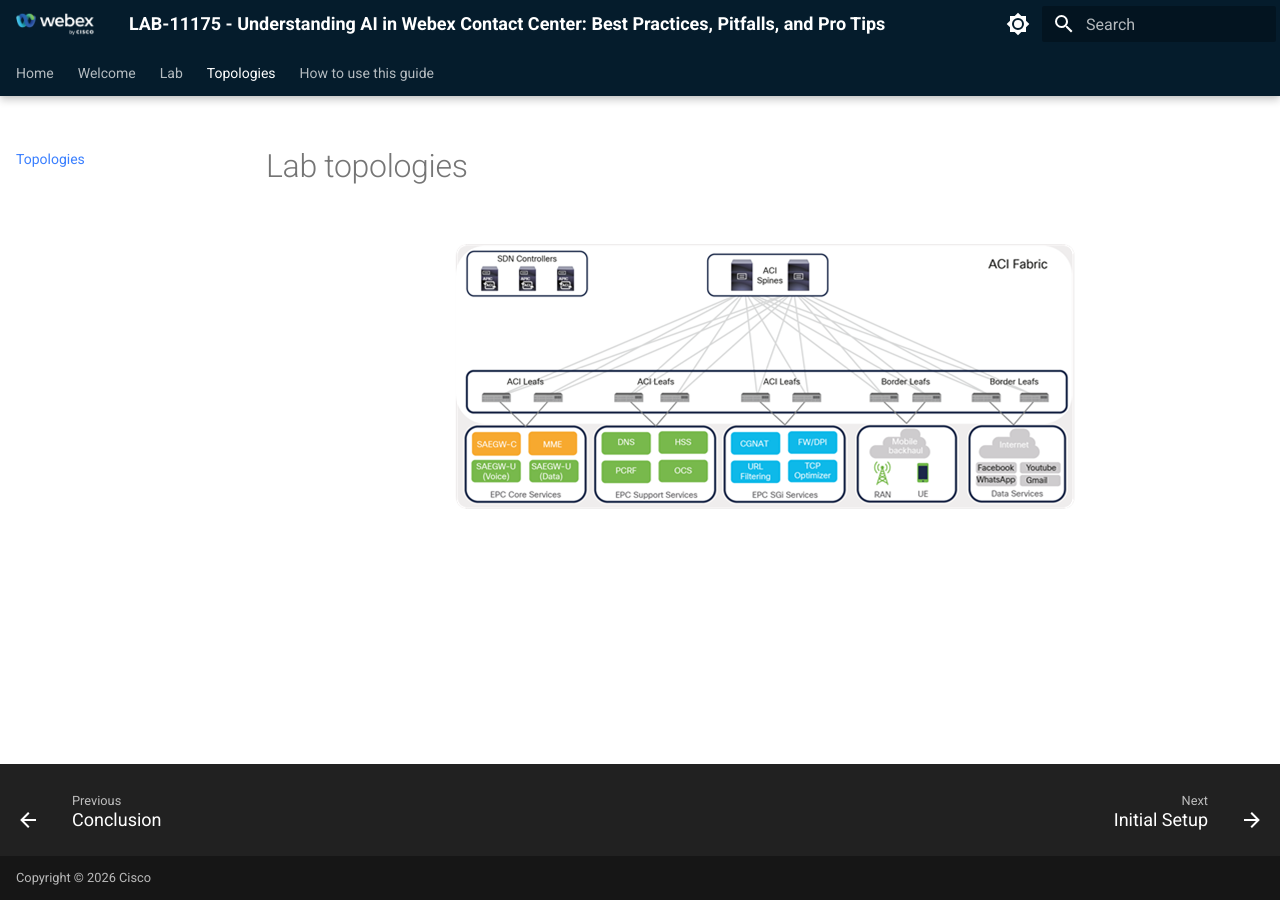
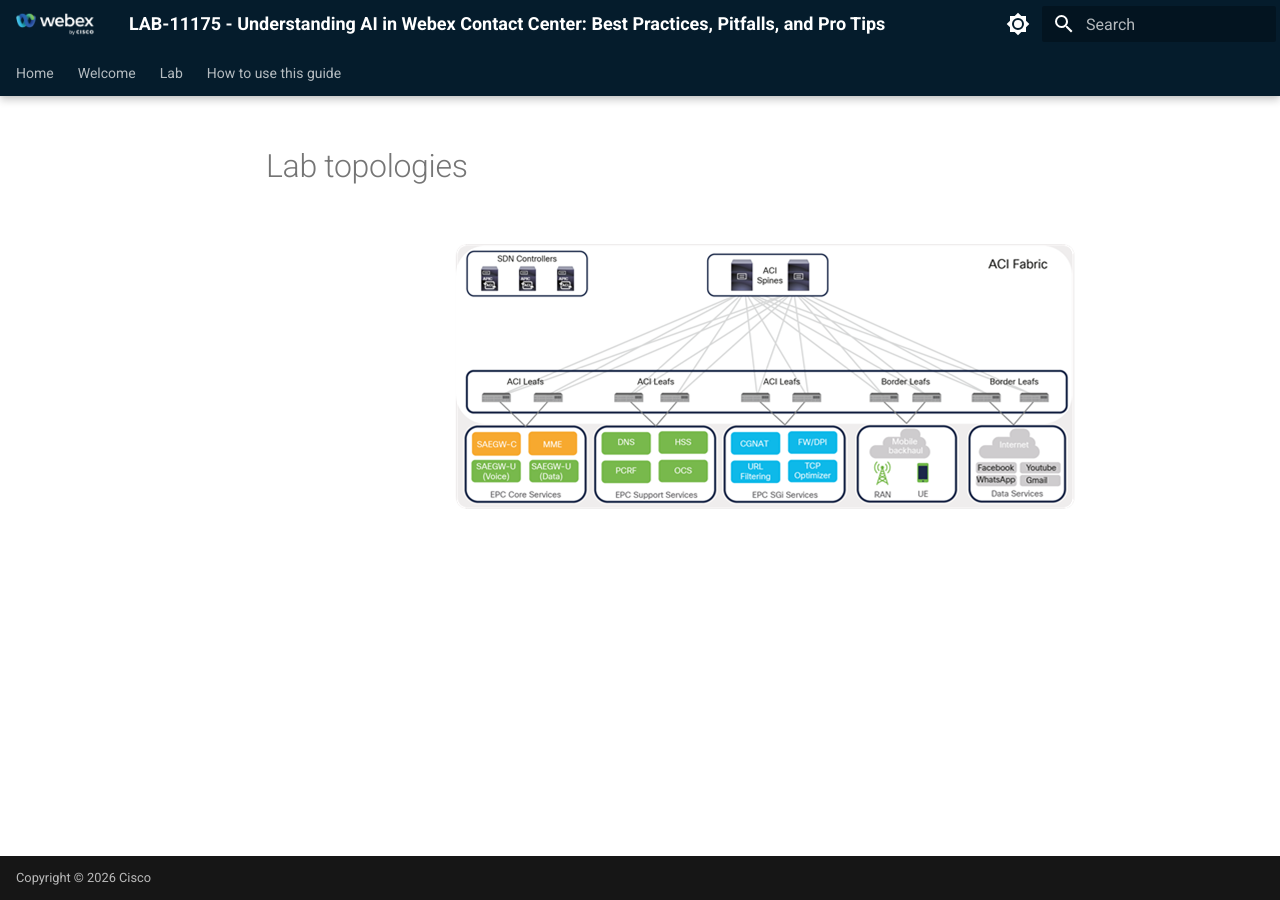
Before and after one commit to WebexCC-SA/LAB-11175, an MkDocs documentation site: the page built from docs/topologies.md, in a window 1280 px wide. Built offline with MkDocs 1.6.1 and Material for MkDocs 9.7.7, drawn with Linux system fonts in a browser that asks for light colours.

Commit message:
Update mkdocs.yml

```diff
--- a/mkdocs.yml
+++ b/mkdocs.yml
@@ -93,7 +93,6 @@
       - Lab 2 - lab2 : Excercise2.md
       - Lab 3 - lab3 : Excercise3.md
       - Conclusion: conclusion.md
-  - Topologies: topologies.md
   - How to use this guide:
       - Setting up and using the tool:
         - Initial Setup: howToUse/initialSetup.md
```
